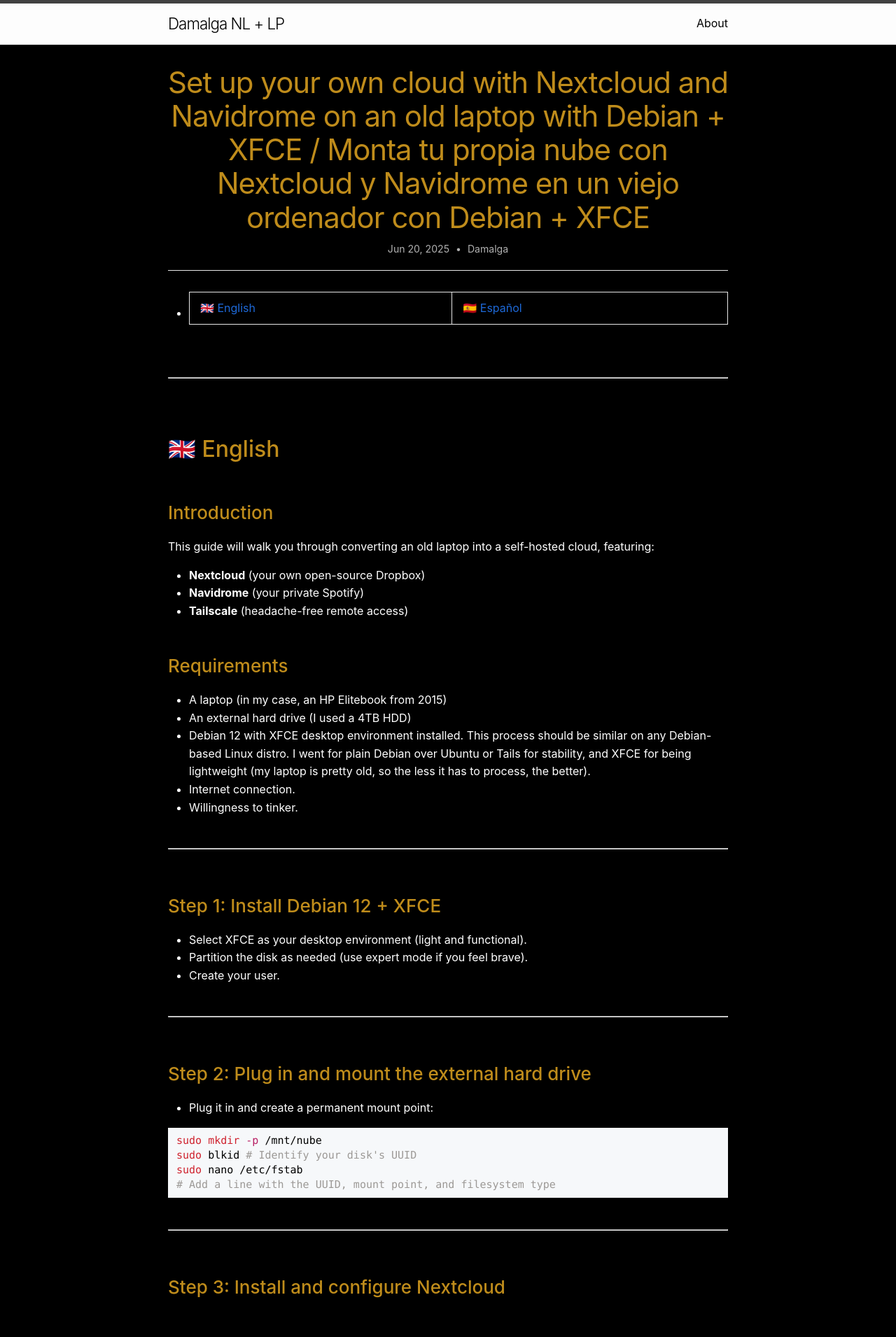
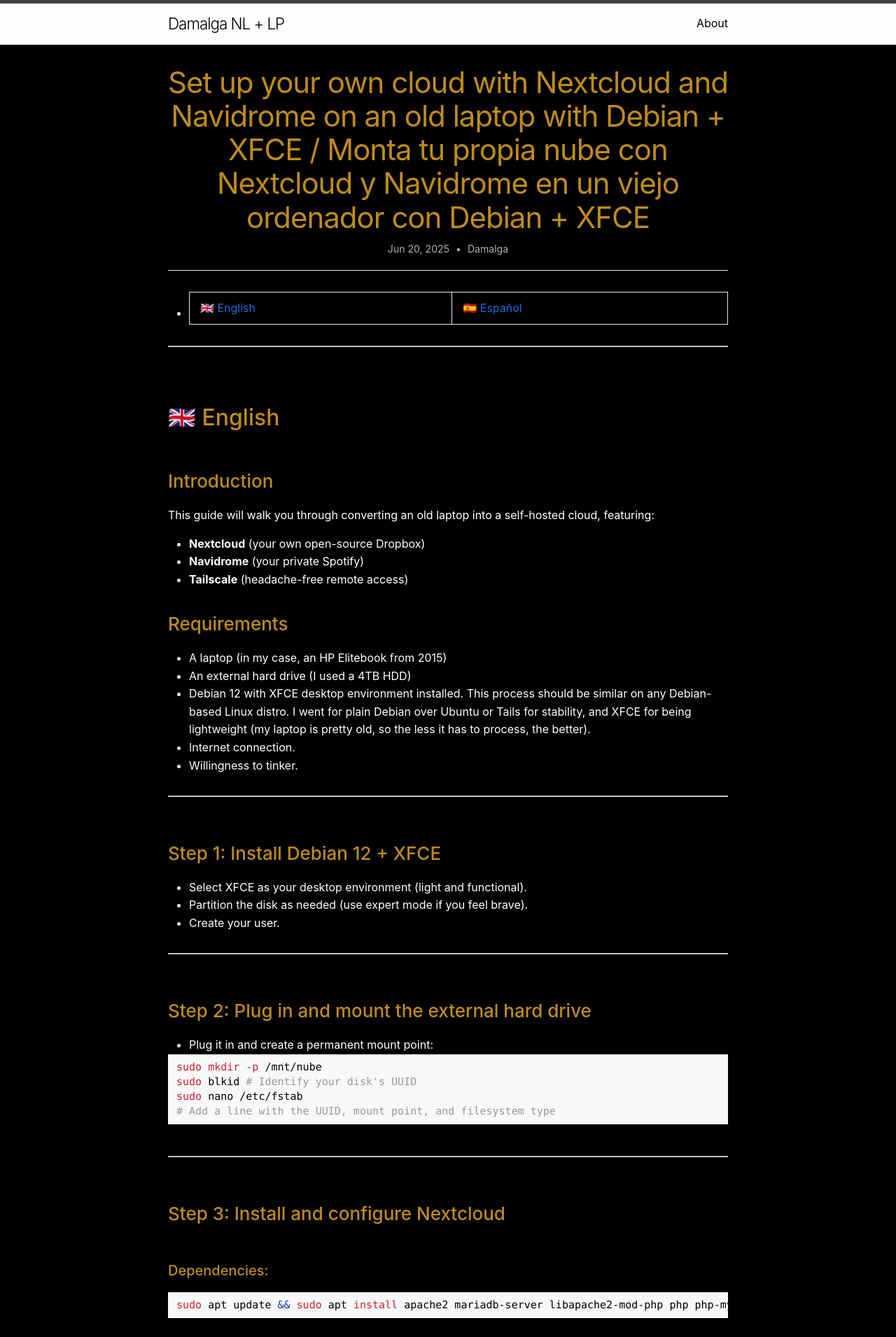
Before and after one commit to damalga/damalga-nl-lp, a Jekyll site: the page built from _posts/2025-06-20-resucitar-viejo-portatil-y-montar-servidor.md, in a window 1280 px wide. Shown: the top 1911 px of the page at 70% size. Built offline with Jekyll 4.4.1, drawn with Linux system fonts in a browser that asks for light colours; some web fonts are replaced.

Commit message:
minor style change

```diff
--- a/_sass/minima/custom-styles.scss
+++ b/_sass/minima/custom-styles.scss
@@ -22,6 +22,10 @@ a{
 
 code{
     color: black;
+}
+
+ul, table{
+    margin-bottom: 0;
 }
 
 div.highlight, figure.highlight{
```
